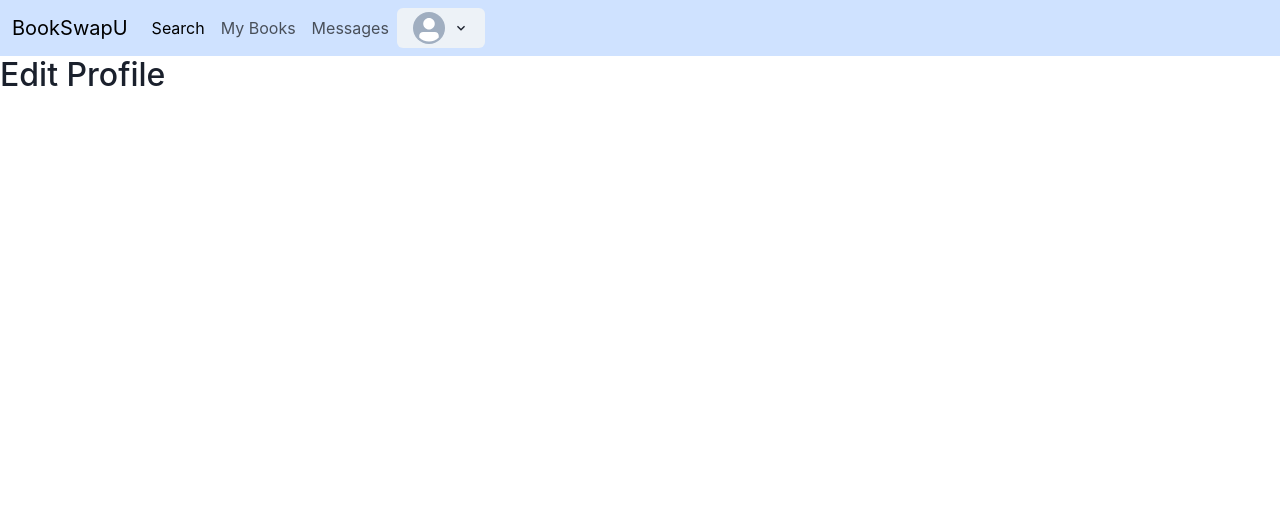
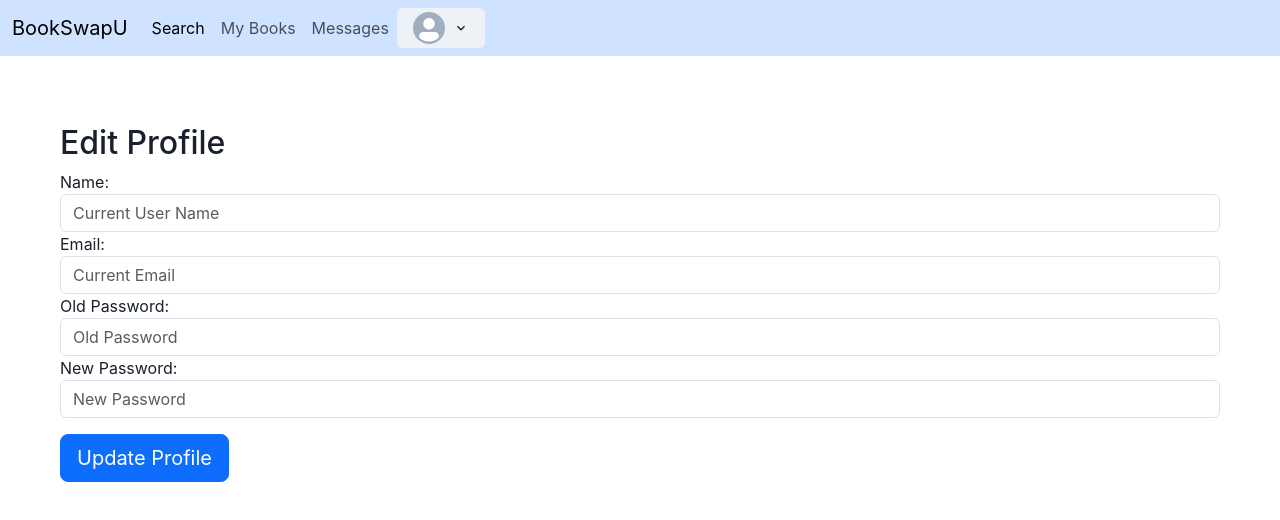
Before and after one commit to rulerrobin/BookSwapU, a React (Vite) app in the folder src/BookSwapU/: page /profile in a window 1280 px wide. Shown: the top 520 px of the page. Built offline with nearby package versions, Linux system fonts and the light colour scheme; sample sign-in values are in the browser's storage.

Commit message:
edit profile modified

```diff
--- a/src/BookSwapU/src/Context/ChatProvider.jsx
+++ b/src/BookSwapU/src/Context/ChatProvider.jsx
@@ -1,4 +1,3 @@
-import React from 'react';
 import { createContext, useContext, useState, useEffect } from "react"
 import { useNavigate } from "react-router-dom"
 
--- a/src/BookSwapU/src/components/Profile.jsx
+++ b/src/BookSwapU/src/components/Profile.jsx
@@ -1,9 +1,73 @@
-import React from 'react'
+import React, { useState } from 'react';
 
 const Profile = () => {
+  const [name, setName] = useState('');  // Replace with the current user's name
+  const [email, setEmail] = useState('');  // Replace with the current user's email
+  const [oldPassword, setOldPassword] = useState('');
+  const [newPassword, setNewPassword] = useState('');
+
+  const handleSubmit = (e) => {
+    e.preventDefault();
+    // Handle the form submission, maybe sending the updated data to an API
+  };
+
   return (
-    <h2>Edit Profile</h2>
-  )
+    <div className="container mt-5 profile-container">
+      <h2>Edit Profile</h2>
+      <form onSubmit={handleSubmit}>
+
+        <div className="form-group">
+          <label htmlFor="name">Name:</label>
+          <input
+            id="name"
+            type="text"
+            className="form-control"
+            placeholder="Current User Name"
+            value={name}
+            onChange={e => setName(e.target.value)}
+          />
+        </div>
+
+        <div className="form-group">
+          <label htmlFor="email">Email:</label>
+          <input
+            id="email"
+            type="email"
+            className="form-control"
+            placeholder="Current Email"
+            value={email}
+            onChange={e => setEmail(e.target.value)}
+          />
+        </div>
+
+        <div className="form-group">
+          <label htmlFor="oldPassword">Old Password:</label>
+          <input
+            id="oldPassword"
+            type="password"
+            className="form-control"
+            placeholder="Old Password"
+            value={oldPassword}
+            onChange={e => setOldPassword(e.target.value)}
+          />
+        </div>
+
+        <div className="form-group">
+          <label htmlFor="newPassword">New Password:</label>
+          <input
+            id="newPassword"
+            type="password"
+            className="form-control"
+            placeholder="New Password"
+            value={newPassword}
+            onChange={e => setNewPassword(e.target.value)}
+          />
+        </div>
+
+        <button className="btn btn-primary btn-lg mt-3" type="submit">Update Profile</button>
+      </form>
+    </div>
+  );
 }
 
-export default Profile
+export default Profile;
--- a/src/BookSwapU/src/components/SearchAllBooks.jsx
+++ b/src/BookSwapU/src/components/SearchAllBooks.jsx
@@ -45,7 +45,7 @@ const SearchAllBooks = () => {
             <p>User: {result.user.username}</p>
             <p>Status: {result.book.status}</p>
             <p>Edition: {result.book.edition}</p>
-            <p>Year: {result.book.year}</p>
+            <p>Year: {result.year}</p>
           </li>
         ))}
       </ul>
```
Also changed, not shown: src/BookSwapU/src/components/UsersBooks.jsx (line endings or trailing spaces).
